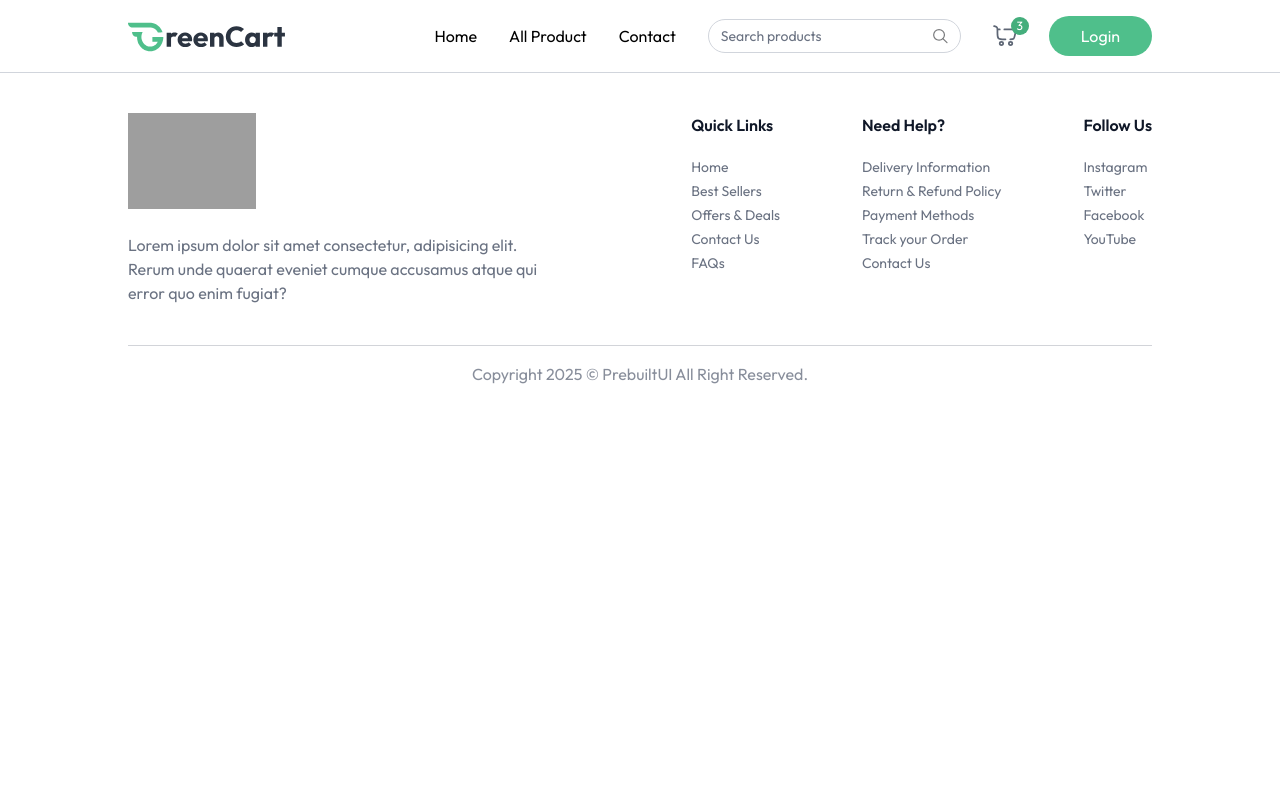
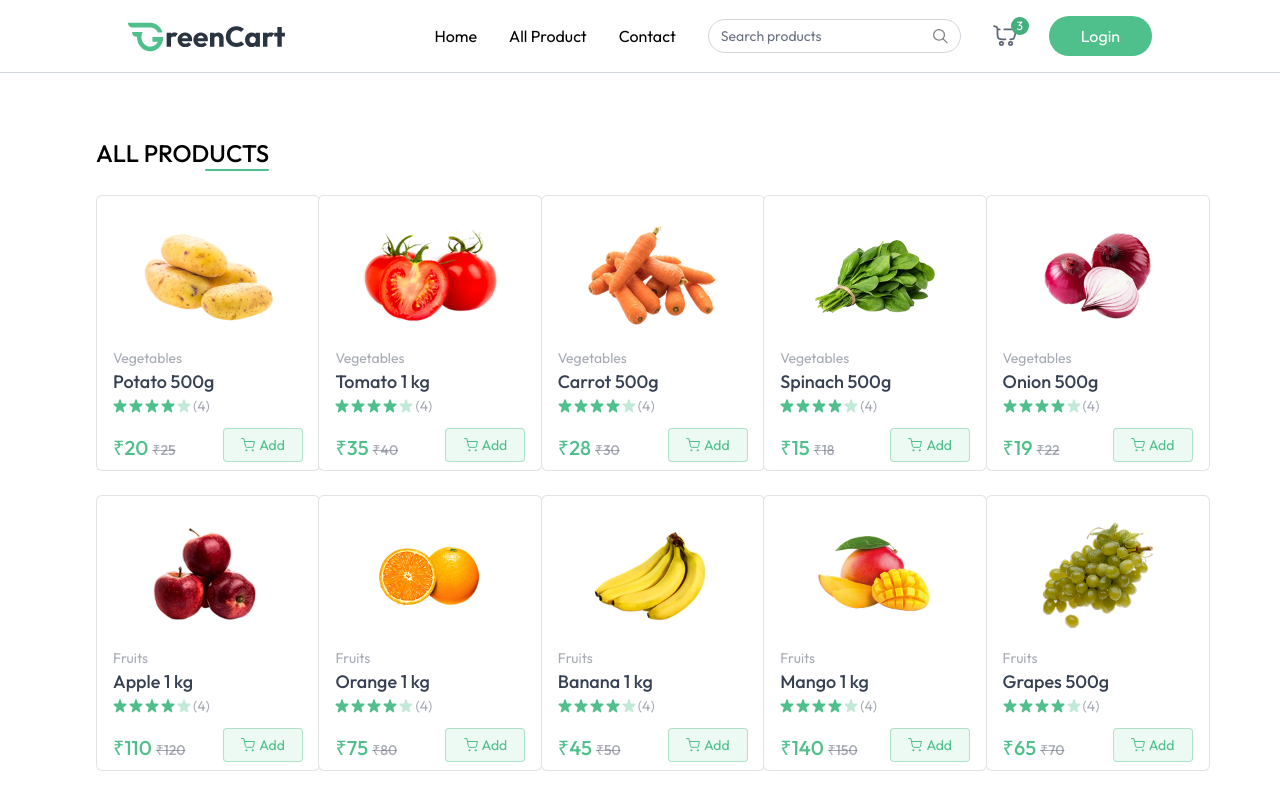
Before and after one commit to x0ankit/dailybasket_MERN_Project, a React (Vite) app in the folder frontend/: page /products in a window 1280 px wide. Shown: the top 794 px of the page. Built offline with nearby package versions, Linux system fonts and the light colour scheme; grey boxes are pictures that could not be loaded.

Commit message:
all products

```diff
--- a/frontend/src/App.jsx
+++ b/frontend/src/App.jsx
@@ -2,6 +2,7 @@ import { Route, Routes, useLocation } from "react-router-dom";
 import "./App.css";
 import Navbar from "./components/Navbar";
 import Home from "./pages/Home";
+import AllProducts from "./pages/AllProducts";
 import Footer from "./components/Footer";
 import {Toaster} from 'react-hot-toast'
 
@@ -18,6 +19,7 @@ const App = () => {
       <div className={`${isSellerPath ? "" : "px-6 md:px-16 lg:px-24 xl:px"}`}>
         <Routes>
           <Route path="/" element={<Home/>}/>
+          <Route path="/products" element={<AllProducts/>}/>
         </Routes>
       </div>
       {!isSellerPath && <Footer/>}
--- a/frontend/src/components/Footer.jsx
+++ b/frontend/src/components/Footer.jsx
@@ -1,34 +1,23 @@
+import { assets, footerLinks } from "../assets/assets";
+
 const Footer = () => {
-    const linkSections = [
-        {
-            title: "Quick Links",
-            links: ["Home", "Best Sellers", "Offers & Deals", "Contact Us", "FAQs"]
-        },
-        {
-            title: "Need Help?",
-            links: ["Delivery Information", "Return & Refund Policy", "Payment Methods", "Track your Order", "Contact Us"]
-        },
-        {
-            title: "Follow Us",
-            links: ["Instagram", "Twitter", "Facebook", "YouTube"]
-        }
-    ];
 
     return (
-        <div className="px-6 md:px-16 lg:px-24 xl:px-32">
+        <div className="px-6 md:px-16 lg:px-24 xl:px-32 mt-24 bg-primary/10">
             <div className="flex flex-col md:flex-row items-start justify-between gap-10 py-10 border-b border-gray-500/30 text-gray-500">
                 <div>
-                    <img className="w-34 md:w-32" src="https://raw.githubusercontent.com/prebuiltui/prebuiltui/main/assets/dummyLogo/dummyLogoColored.svg" alt="dummyLogoColored" />
-                    <p className="max-w-[410px] mt-6">Lorem ipsum dolor sit amet consectetur, adipisicing elit. Rerum unde quaerat eveniet cumque accusamus atque qui error quo enim fugiat?</p>
+                    <img className="w-34 md:w-32" src={assets.logo} alt="logo" />
+                    <p className="max-w-[410px] mt-6">
+                        We deliver fresh groceries and snacks straight to your door.Trusted by thousands,we aim to make your shopping experience simple and affordable.</p>
                 </div>
                 <div className="flex flex-wrap justify-between w-full md:w-[45%] gap-5">
-                    {linkSections.map((section, index) => (
+                    {footerLinks.map((section, index) => (
                         <div key={index}>
                             <h3 className="font-semibold text-base text-gray-900 md:mb-5 mb-2">{section.title}</h3>
                             <ul className="text-sm space-y-1">
                                 {section.links.map((link, i) => (
                                     <li key={i}>
-                                        <a href="#" className="hover:underline transition">{link}</a>
+                                        <a href={link.url} className="hover:underline transition">{link.text}</a>
                                     </li>
                                 ))}
                             </ul>
@@ -37,7 +26,7 @@ const Footer = () => {
                 </div>
             </div>
             <p className="py-4 text-center text-sm md:text-base text-gray-500/80">
-                Copyright 2025 © PrebuiltUI All Right Reserved.
+                Copyright {new Date().getFullYear()} © GreatStack.dev All Right Reserved.
             </p>
         </div>
     );
--- a/frontend/src/components/Navbar.jsx
+++ b/frontend/src/components/Navbar.jsx
@@ -1,16 +1,22 @@
-import React from "react";
+import React, { useEffect } from "react";
 import { NavLink } from "react-router-dom";
 import {assets} from '../assets/assets'
 import { useAppContext } from "../context/AppContext";
 
 function Navbar() {
   const [open, setOpen] = React.useState(false);
-  const {user,setUser,setshowUserLogin,navigate} = useAppContext();
+  const {user,setUser,setshowUserLogin,navigate,setSearchQuery,searchQuery} = useAppContext();
   const logout = async()=>{
     setUser(null);
     navigate('/');
 
   }
+
+  useEffect(()=>{
+    if(searchQuery.length>0){
+      navigate("/products")
+    }
+  },[searchQuery])
   return (
     <nav className="flex items-center justify-between px-6 md:px-16 lg:px-24 xl:px-32 py-4 border-b border-gray-300 bg-white relative transition-all">
       <NavLink to='/' onClick={()=>setOpen(false)}>
@@ -29,7 +35,7 @@ function Navbar() {
 
 
         <div className="hidden lg:flex items-center text-sm gap-2 border border-gray-300 px-3 rounded-full">
-          <input
+          <input onChange={(e)=>setSearchQuery(e.target.value)}
             className="py-1.5 w-full bg-transparent outline-none placeholder-gray-500"
             type="text"
             placeholder="Search products"
--- a/frontend/src/context/AppContext.jsx
+++ b/frontend/src/context/AppContext.jsx
@@ -13,6 +13,7 @@ export const AppContextProvider = ({ children }) => {
   const [showUserLogin, setshowUserLogin] = useState(false);
   const [products, setProducts] = useState([]);
   const [cartItems, setCartItems] = useState({});
+  const [searchQuery, setSearchQuery] = useState({});
 
 // Fetch All Products
 
@@ -63,7 +64,7 @@ export const AppContextProvider = ({ children }) => {
     fetchProducts()
   },[])
 
-  const value = { navigate, user, setUser, setisSeller, isSeller,showUserLogin,setshowUserLogin,products,currency,addToCart,updateCartItems,removeFromCart,cartItems };
+  const value = { navigate, user, setUser, setisSeller, isSeller,showUserLogin,setshowUserLogin,products,currency,addToCart,updateCartItems,removeFromCart,cartItems,searchQuery,setSearchQuery};
   return <AppContext.Provider value={value}>{children}</AppContext.Provider>;
 };
 
--- /dev/null
+++ b/frontend/src/pages/AllProducts.jsx
@@ -0,0 +1,35 @@
+import React, { useEffect, useState } from 'react'
+import { useAppContext } from '../context/AppContext'
+import ProductCard from '../components/ProductCard'
+
+const AllProducts = () => {
+
+    const {products,searchQuery} =useAppContext()
+    const [filteredProducts,setFilteredProducts] = useState([])
+
+    useEffect(()=>{
+      if(searchQuery.length > 0){
+        setFilteredProducts(products.filter(
+          product=> product.name.toLowerCase().includes(searchQuery.toLowerCase())
+        ))}
+        else{
+          setFilteredProducts(products)
+        }
+    },[products,searchQuery])
+
+  return (
+    <div className='mt-16 flex flex-col'>
+        <div className='flex flex-col items-end w-max'>
+           <p className='text-2xl font-medium uppercase'>All products</p>
+           <div className='w-16 h-0.5 bg-primary rounded-full'></div>
+        </div>
+        <div className='grid grid-cols-2 sm:grid-cols-3 md:grid-cols-4 gap-3 md:gap-6 lg:grid-cols-5 mt-6'>
+          {filteredProducts.filter((product)=> product.inStock).map((product,index)=>(
+            <ProductCard key={index} product={product}/>
+          ))}
+        </div>
+    </div>
+  )
+}
+
+export default AllProducts
--- a/frontend/src/pages/Home.jsx
+++ b/frontend/src/pages/Home.jsx
@@ -1,6 +1,6 @@
 import React from 'react'
 
-import MainBanner from '../context/MainBanner'
+import MainBanner from '../components/MainBanner'
 import BottomBanner from '../components/BottomBanner'
 import NewsLetter from '../components/NewsLetter'
 import Categories from '../components/Categories'
@@ -11,11 +11,10 @@ const Home = () => {
   return (
    <div className='mt-10' >
     <MainBanner/>
+    <Categories/>
+    <BestSeller/>
     <BottomBanner/>
     <NewsLetter/>
-    <Categories/>
-    <BestSeller/>
-
    </div>
   )
 }
```
